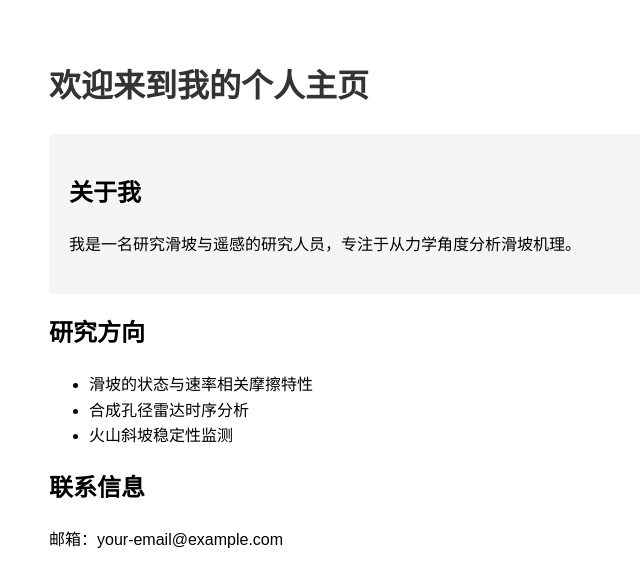
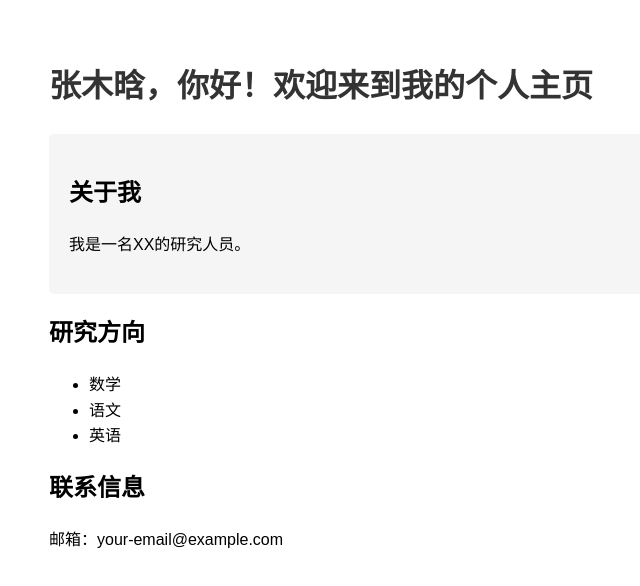
Before and after one commit to graceK111/graceK111.github.io, a plain HTML site: page index.html in a window 1280 px wide. Shown: the whole page, without its empty margins (191-831 px from the left). Drawn offline with Linux system fonts and the light colour scheme.

Commit message:
Update index.html

```diff
--- a/index.html
+++ b/index.html
@@ -17,18 +17,18 @@
     </style>
 </head>
 <body>
-    <h1>欢迎来到我的个人主页</h1>
+    <h1>张木晗，你好！欢迎来到我的个人主页</h1>
 
     <div class="intro">
         <h2>关于我</h2>
-        <p>我是一名研究滑坡与遥感的研究人员，专注于从力学角度分析滑坡机理。</p>
+        <p>我是一名XX的研究人员。</p>
     </div>
 
     <h2>研究方向</h2>
     <ul>
-        <li>滑坡的状态与速率相关摩擦特性</li>
-        <li>合成孔径雷达时序分析</li>
-        <li>火山斜坡稳定性监测</li>
+        <li>数学</li>
+        <li>语文</li>
+        <li>英语</li>
     </ul>
 
     <h2>联系信息</h2>
```
